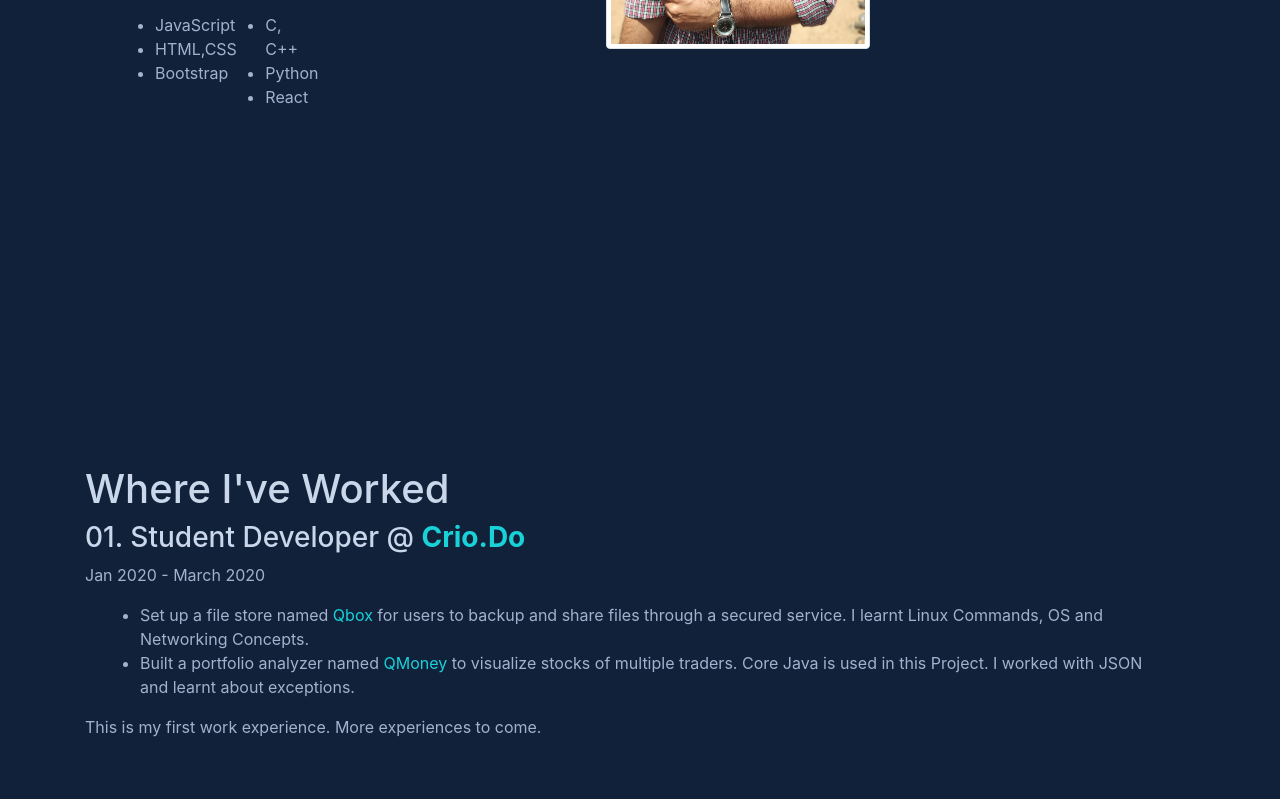
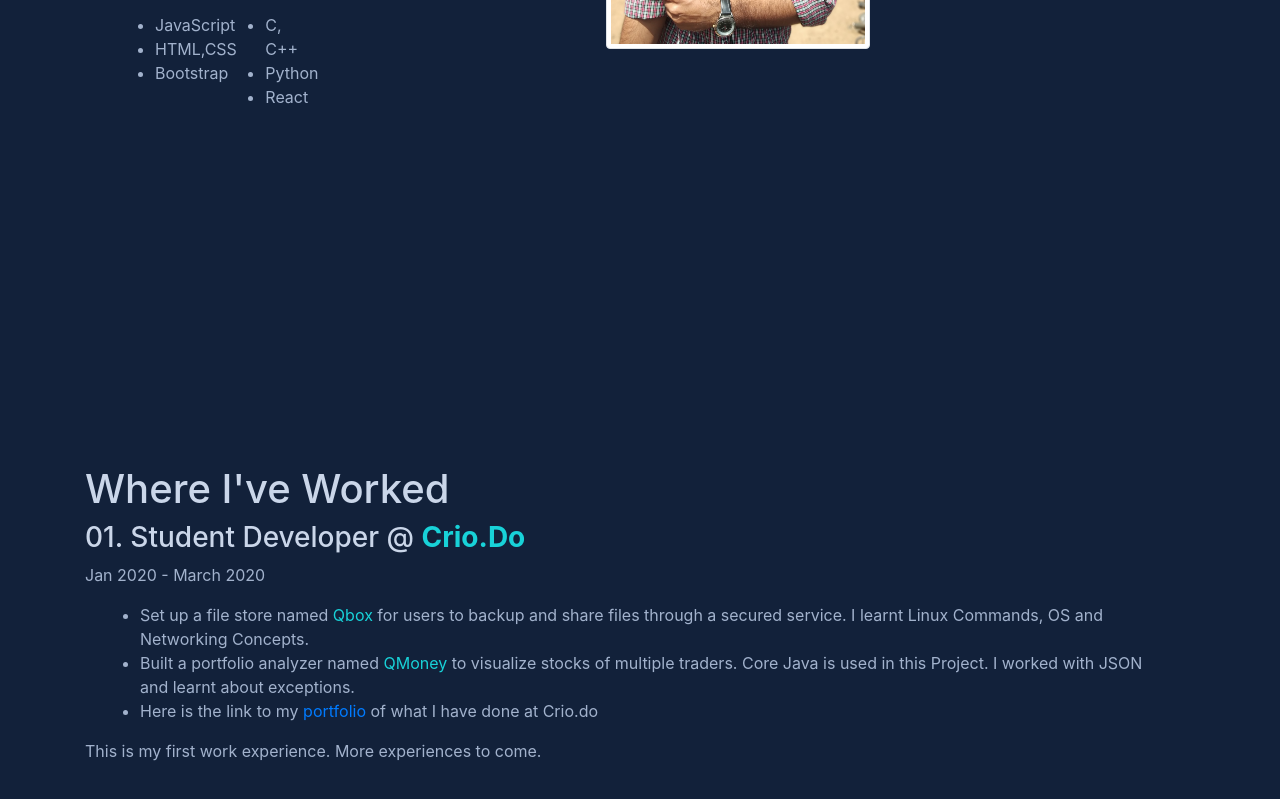
Before and after one commit to manmodesanket/my_website, a website: page index.html in a window 1280 px wide. Shown: the part 1243-2042 px from the top of the page. Drawn offline with nearby package versions, Linux system fonts and the light colour scheme; files whose address does not match are found by name.

Commit message:
crio porftfolio added

```diff
--- a/index.html
+++ b/index.html
@@ -149,6 +149,15 @@
                     Built a portfolio analyzer named <span>QMoney</span> to visualize stocks of multiple traders. Core Java is used in this Project.
                     I worked with JSON and learnt about exceptions.
                 </li>
+                <li>
+                    Here is the link to my
+                    <span>
+                        <a href="https://criodo.github.io/Crio-Launch-Feb-2020-manmodesanket/" target="_blank">
+                            portfolio
+                        </a>
+                    </span>
+                    of what I have done at Crio.do
+                </li>
             </ul>
         </div>
         <div class="row description">
```
Also changed, not shown: dist/index.html.
